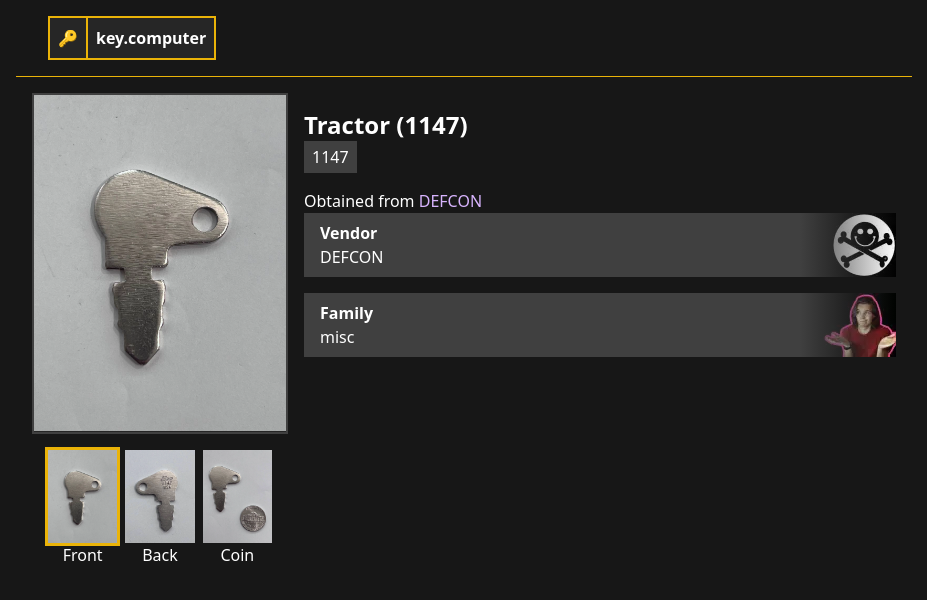
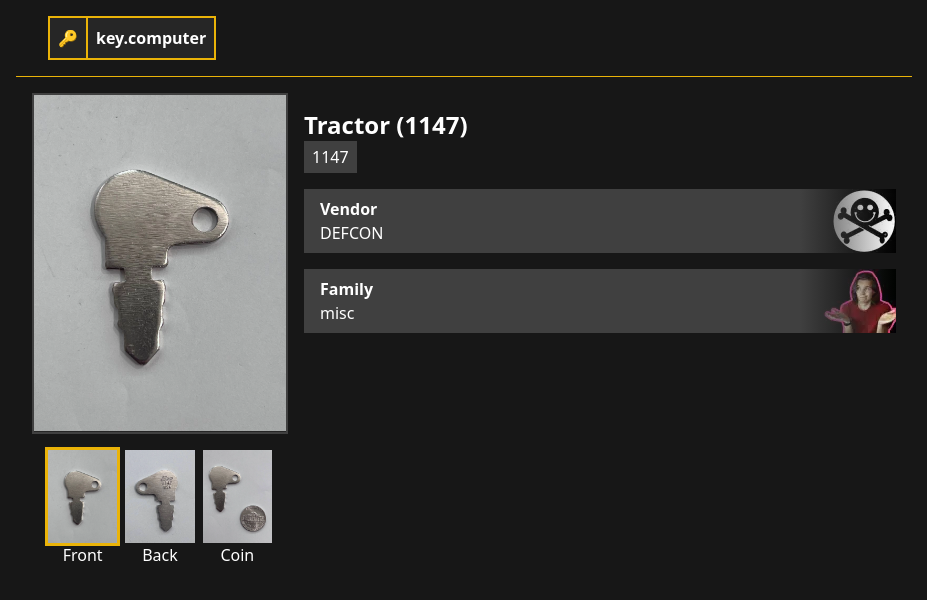
Before and after one commit to lvkdotsh/keycomputer, a React (Vite) app in the folder client/: page /key/1147 in a window 1280 px wide. Shown: the top 600 px of the page, without its empty margins (176-1103 px from the left). Built offline with nearby package versions, Linux system fonts and the light colour scheme.

Commit message:
Family Linking

```diff
--- a/client/src/pages/KeyPage.tsx
+++ b/client/src/pages/KeyPage.tsx
@@ -87,12 +87,6 @@ const KeyDataPage: FC<{ data: KeyType }> = ({ data }) => {
                     </h2>
                     <div className="mt-4 w-full">
                         <h2 className="">{data.description}</h2>
-                        <div>
-                            Obtained from{' '}
-                            <span className="text-purple-300">
-                                {data.obtained_from || 'Unknown'}
-                            </span>
-                        </div>
                         <div className="flex flex-col gap-4">
                             <div className="h-16 bg-neutral-700 relative w-full overflow-hidden px-4 py-2">
                                 <div
@@ -107,8 +101,9 @@ const KeyDataPage: FC<{ data: KeyType }> = ({ data }) => {
                                 <div>{data.obtained_from}</div>
                             </div>
                             {data.family.map((family, index) => (
-                                <div
-                                    className="h-16 bg-neutral-700 relative w-full overflow-hidden px-4 py-2"
+                                <Link
+                                    to={`/family/${family}`}
+                                    className="h-16 bg-neutral-700 hover:brightness-90 relative w-full overflow-hidden px-4 py-2"
                                     key={index}
                                 >
                                     <div
@@ -121,7 +116,7 @@ const KeyDataPage: FC<{ data: KeyType }> = ({ data }) => {
                                     />
                                     <div className="font-bold">Family</div>
                                     <div>{family}</div>
-                                </div>
+                                </Link>
                             ))}
                         </div>
                     </div>
```
